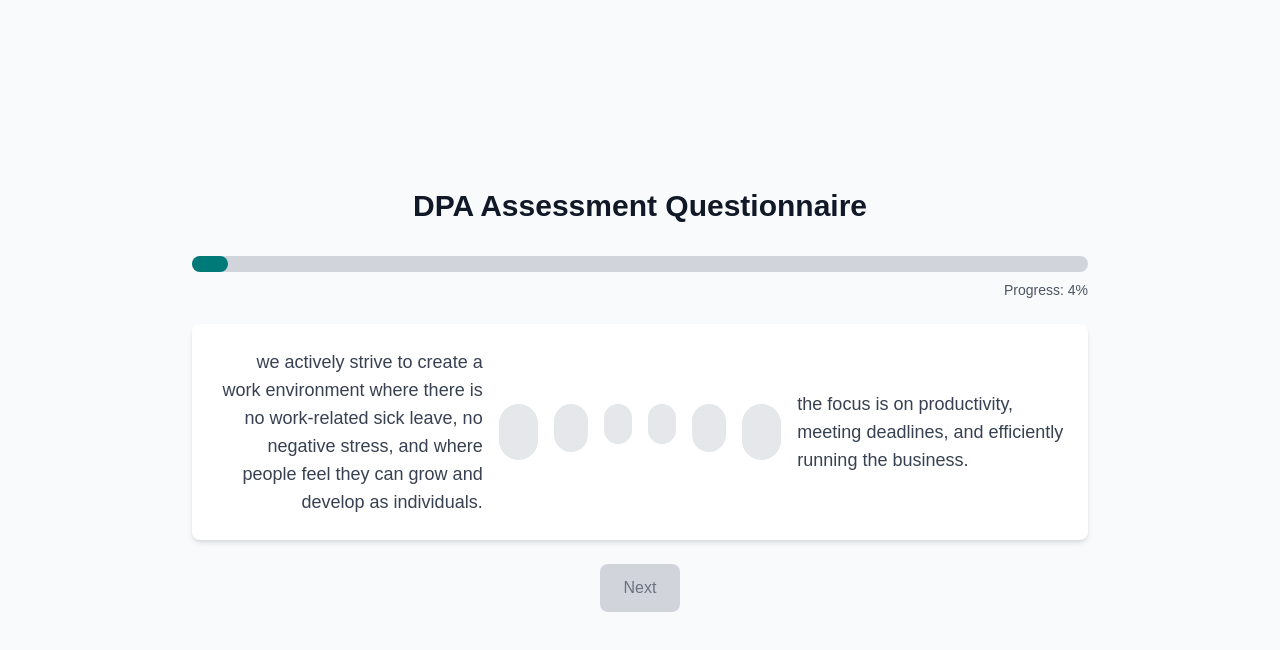
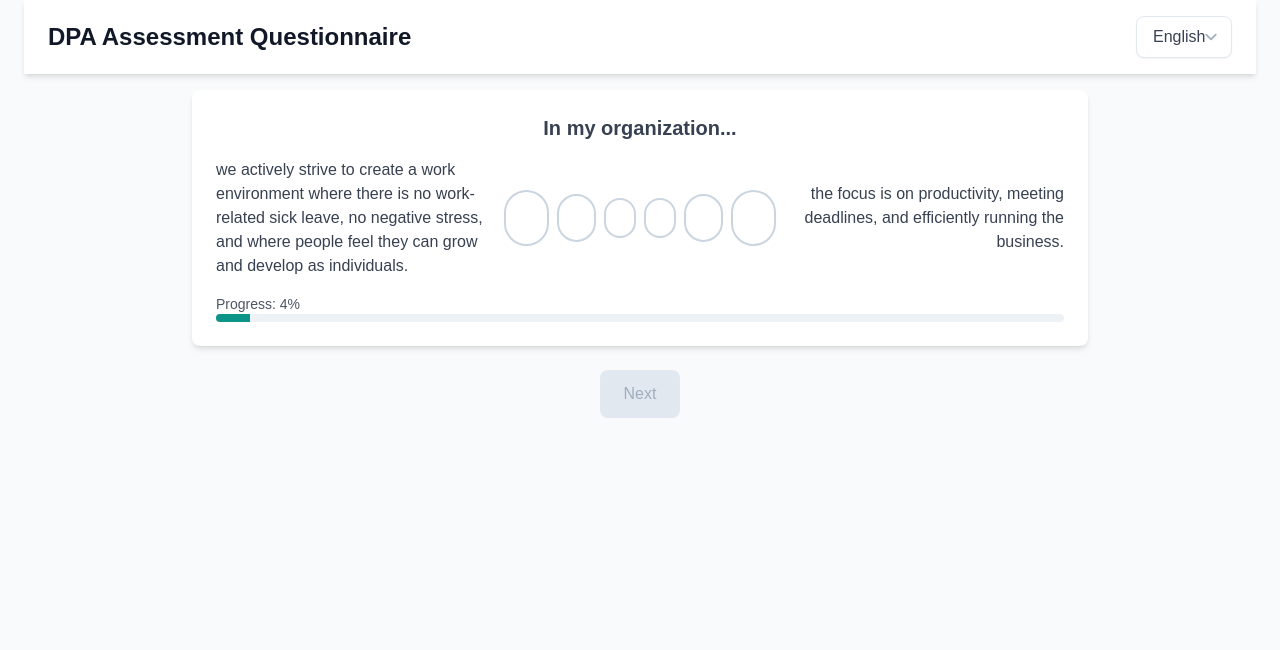
Before and after one commit to sngl-x/talentspotlight, a Next.js app: page /questionnaire in a window 1280 px wide. Both pictures are taken after a click on the button "Start". Shown: the top 650 px of the page. Built offline with nearby package versions, Linux system fonts and the light colour scheme.

Commit message:
Fix build issues in Questionnaire component and add type definitions

```diff
--- a/package.json
+++ b/package.json
@@ -10,6 +10,9 @@
   },
   "dependencies": {
     "@fontsource/montserrat": "^5.1.1",
+    "@tailwindcss/aspect-ratio": "^0.4.2",
+    "@tailwindcss/forms": "^0.5.10",
+    "@tailwindcss/typography": "^0.5.16",
     "bcrypt": "^5.1.1",
     "next": "15.1.4",
     "papaparse": "^5.5.1",
--- a/src/components/Questionnaire.tsx
+++ b/src/components/Questionnaire.tsx
@@ -3,70 +3,27 @@
 import React, { useState, useEffect } from "react";
 import WelcomeScreen from "./WelcomeScreen";
 import { useSearchParams } from "next/navigation";
+import { LocalizedText, QuestionText } from "../types";
 
-// Define types for localizedText and staticText
-interface StaticText {
-  welcomeMessage?: string;
-  startButton?: string;
-  nextButton?: string;
-  submitButton?: string;
-  thankYouMessage?: string;
-  loadingMessage?: string;
-  completionMessage?: string;
-  prefixStatement?: string;
-  progressText?: string;
-}
 
-// Circle sizes
 const circleSizes = ["w-14 h-14", "w-12 h-12", "w-10 h-10", "w-10 h-10", "w-12 h-12", "w-14 h-14"];
-
-// Questions array (IDs and aspects only)
-const questions = [
-  { id: 1, aspect: "Well-being" },
-  { id: 2, aspect: "Psychological Safety" },
-  { id: 3, aspect: "Coherent" },
-  { id: 4, aspect: "Collaboration" },
-  { id: 5, aspect: "Power Distribution" },
-  { id: 6, aspect: "Organizational Structure" },
-  { id: 7, aspect: "Leadership Distribution" },
-  { id: 8, aspect: "Self-leadership" },
-  { id: 9, aspect: "Transparency" },
-  { id: 10, aspect: "Feedback" },
-  { id: 11, aspect: "Degree of Decentralization and Involvement" },
-  { id: 12, aspect: "Balance/Focus" },
-  { id: 13, aspect: "Salary Equilibrium" },
-  { id: 14, aspect: "Profit-sharing" },
-  { id: 15, aspect: "Collaboration Tools" },
-  { id: 16, aspect: "Digital Information Sharing" },
-  { id: 17, aspect: "Talent Acquisition" },
-  { id: 18, aspect: "Competence Development" },
-  { id: 19, aspect: "Work Flexibility" },
-  { id: 20, aspect: "Measurement of Work" },
-  { id: 21, aspect: "Social Engagement" },
-  { id: 22, aspect: "Sustainability" },
-  { id: 23, aspect: "Ethical Business Aspects" },
-];
-
-const totalQuestions = questions.length + 2; // Include multi-choice questions (q24, q25)
+const totalQuestions = 25;
 
 const Questionnaire: React.FC = () => {
   const [currentQuestionIndex, setCurrentQuestionIndex] = useState(-1);
   const [responses, setResponses] = useState<Record<string, number | number[]>>({});
-  const [selectedCircle, setSelectedCircle] = useState<Record<number, number>>({}); // Tracks selected circle
+  const [selectedCircle, setSelectedCircle] = useState<Record<number, number>>({});
+  const [localizedText, setLocalizedText] = useState<LocalizedText | null>(null);
   const [language, setLanguage] = useState("en");
-  const [localizedText, setLocalizedText] = useState<Record<string, Record<string, string | string[]>>>({});
-  const [staticText, setStaticText] = useState<StaticText>({});
-  const [isComplete, setIsComplete] = useState(false);
   const searchParams = useSearchParams();
   const invitationId = searchParams.get("invitation_id");
 
   useEffect(() => {
-    const loadLocalizedText = async (): Promise<void> => {
+    const loadLocalizedText = async () => {
       try {
         const res = await fetch(`/locales/questions-${language}.json`);
-        const data: Record<string, Record<string, string | string[]>> = await res.json();
+        const data: LocalizedText = await res.json();
         setLocalizedText(data);
-        setStaticText(data.staticText || {});
       } catch (error) {
         console.error("Error loading localized text:", error);
       }
@@ -74,73 +31,42 @@ const Questionnaire: React.FC = () => {
     loadLocalizedText();
   }, [language]);
 
+  if (!localizedText) {
+    return (
+      <div className="flex items-center justify-center min-h-screen bg-gray-50">
+        <p className="text-gray-600">Loading...</p>
+      </div>
+    );
+  }
+
+  const staticText = localizedText.staticText;
+
   const handleLanguageChange = (event: React.ChangeEvent<HTMLSelectElement>) => {
     setLanguage(event.target.value);
   };
 
-  const handleMultiChoiceChange = (id: string, option: number) => {
-    setResponses((prev) => {
-      const selected = Array.isArray(prev[id]) ? (prev[id] as number[]) : [];
-      if (selected.includes(option)) {
-        return { ...prev, [id]: selected.filter((o) => o !== option) };
-      }
-      if (selected.length < 3) {
-        return { ...prev, [id]: [...selected, option] };
-      }
-      return prev; // Prevent adding more than 3 options
-    });
-  };
-
   const handleResponseChange = (questionId: number, circleIndex: number) => {
-  const valueMapping: Record<number, number> = {
-    1: 5,
-    2: 4,
-    3: 3.5,
-    4: 3.5,
-    5: 2,
-    6: 1,
-  };
-  const mappedValue = valueMapping[circleIndex as keyof typeof valueMapping];
-
-  // Update selected circle and corresponding response value
+    const valueMapping: Record<number, number> = { 1: 5, 2: 4, 3: 3.5, 4: 3.5, 5: 2, 6: 1 };
     setSelectedCircle((prev) => ({ ...prev, [questionId]: circleIndex }));
-  setResponses((prev) => ({ ...prev, [questionId]: mappedValue }));
+    setResponses((prev) => ({ ...prev, [questionId]: valueMapping[circleIndex] }));
   };
 
   const handleNext = async () => {
     try {
-      const isMultiChoice = currentQuestionIndex >= questions.length;
-      const multiIndex = currentQuestionIndex - questions.length;
-
-      if (isMultiChoice) {
-        const currentMultiQuestionId = `q${24 + multiIndex}`;
-        const selectedOptions = responses[currentMultiQuestionId] || [];
+      const currentQuestionId = currentQuestionIndex + 1;
+      const responseValue = responses[currentQuestionId];
       await fetch("/api/responses", {
         method: "POST",
         headers: { "Content-Type": "application/json" },
         body: JSON.stringify({
           invitationId,
-            [currentMultiQuestionId]: selectedOptions,
-          }),
-        });
-      } else {
-        const currentQuestion = questions[currentQuestionIndex];
-        const responseValue = responses[currentQuestion.id];
-        await fetch("/api/responses", {
-          method: "POST",
-          headers: { "Content-Type": "application/json" },
-          body: JSON.stringify({
-            invitationId,
-            questionId: currentQuestion.id,
+          questionId: currentQuestionId,
           responseValue,
         }),
       });
-      }
 
       if (currentQuestionIndex < totalQuestions - 1) {
         setCurrentQuestionIndex(currentQuestionIndex + 1);
-      } else {
-        setIsComplete(true);
       }
     } catch (error) {
       console.error("Error submitting response:", error);
@@ -148,16 +74,6 @@ const handleResponseChange = (questionId: number, circleIndex: number) => {
   };
 
   const progressPercentage = Math.round(((currentQuestionIndex + 1) / totalQuestions) * 100);
-
-  if (isComplete) {
-    return (
-      <div className="flex flex-col items-center justify-center min-h-screen p-6 bg-gray-50">
-        <h1 className="text-3xl font-bold text-gray-900 mb-8 text-center">
-          {staticText.completionMessage || "Thank you for participating!"}
-        </h1>
-      </div>
-    );
-  }
 
   if (currentQuestionIndex === -1) {
     return (
@@ -170,107 +86,71 @@ if (currentQuestionIndex === -1) {
     );
   }
 
-  if (currentQuestionIndex >= questions.length) {
-    const multiIndex = currentQuestionIndex - questions.length;
-    const currentMultiQuestionId = `q${24 + multiIndex}`;
-    const currentMultiQuestion = localizedText[currentMultiQuestionId];
-
-    if (!currentMultiQuestion || typeof currentMultiQuestion !== "object") {
-      console.error("Invalid multi-question format");
-      return null;
-    }
+  const currentQuestion = localizedText[currentQuestionIndex + 1] as QuestionText | undefined;
 
   return (
-      <div className="flex flex-col items-center justify-center min-h-screen p-6 bg-gray-50">
-        <h1 className="text-3xl font-bold text-gray-900 mb-4 text-center">{currentMultiQuestion.title}</h1>
-        <p className="text-lg text-gray-700 mb-6 text-center">{currentMultiQuestion.description}</p>
-        <div className="flex flex-col items-center space-y-4">
-          {Array.isArray(currentMultiQuestion.options) &&
-            currentMultiQuestion.options.map((option: string, index: number) => (
-              <button
+    <div className="flex flex-col items-center min-h-screen bg-gray-50 px-6">
+      <header className="bg-white shadow-md w-full py-4 px-6 mb-4 flex justify-between items-center">
+        <h1 className="text-2xl font-bold text-gray-900">DPA Assessment Questionnaire</h1>
+        <select
+          value={language}
+          onChange={handleLanguageChange}
+          className="appearance-none px-4 py-2 text-gray-700 bg-white border border-gray-300 rounded-lg shadow-sm focus:outline-none hover:border-gray-400 focus:ring-2 focus:ring-teal-300 cursor-pointer"
+        >
+          <option value="en">English</option>
+          <option value="es">Español</option>
+          <option value="sv">Svenska</option>
+        </select>
+      </header>
+      <div className="bg-white shadow-md rounded-lg p-6 max-w-4xl w-full">
+        <div className="text-center mb-4">
+          <h2 className="text-xl font-semibold text-gray-700">
+            {staticText.prefixStatement || "In my organization..."}
+          </h2>
+        </div>
+        <div className="grid grid-cols-3 gap-4 items-center">
+          <p className="text-gray-700 text-left">
+            {currentQuestion?.statement || "Left statement not available"}
+          </p>
+          <div className="flex justify-center items-center space-x-2">
+            {circleSizes.map((size, index) => (
+              <div
                 key={index}
-                className={`rounded-lg px-4 py-2 w-full max-w-xs text-gray-700 text-center cursor-pointer border transition-all duration-200 ${
-                  Array.isArray(responses[currentMultiQuestionId]) && responses[currentMultiQuestionId].includes(index + 1)
-                    ? "bg-[#007A78] text-white"
-                    : "bg-gray-200 hover:bg-gray-300"
+                className={`cursor-pointer rounded-full border-2 border-gray-400 ${size} flex justify-center items-center transition-all ${
+                  selectedCircle[currentQuestionIndex + 1] === index + 1
+                    ? "bg-teal-600 border-teal-600"
+                    : "hover:border-teal-600"
                 }`}
-                onClick={() => handleMultiChoiceChange(currentMultiQuestionId, index + 1)}
-              >
-                {option}
-              </button>
+                onClick={() => handleResponseChange(currentQuestionIndex + 1, index + 1)}
+              />
             ))}
+          </div>
+          <p className="text-gray-700 text-right">
+            {currentQuestion?.reverseStatement || "Right statement not available"}
+          </p>
+        </div>
+        <div className="mt-4">
+          <p className="text-gray-600 text-sm">
+            {staticText.progressText || "Progress:"} {progressPercentage}%
+          </p>
+          <div className="h-2 bg-gray-200 rounded-full overflow-hidden">
+            <div
+              className="h-full bg-teal-600"
+              style={{ width: `${progressPercentage}%` }}
+            />
+          </div>
+        </div>
       </div>
       <button
         onClick={handleNext}
         className={`mt-6 px-6 py-3 font-medium rounded-lg transition-all duration-150 ${
-            !responses[currentMultiQuestionId] ||
-            (Array.isArray(responses[currentMultiQuestionId]) &&
-              (responses[currentMultiQuestionId] as number[]).length === 0)
-              ? "bg-gray-300 text-gray-500 cursor-not-allowed"
-              : "bg-[#007A78] text-white hover:bg-[#005F5E]"
+          selectedCircle[currentQuestionIndex + 1]
+            ? "bg-teal-600 text-white hover:bg-teal-700"
+            : "bg-gray-300 text-gray-500 cursor-not-allowed"
         }`}
-          disabled={
-            !responses[currentMultiQuestionId] ||
-            (Array.isArray(responses[currentMultiQuestionId]) &&
-              (responses[currentMultiQuestionId] as number[]).length === 0)
-          }
+        disabled={!selectedCircle[currentQuestionIndex + 1]}
       >
-          {currentQuestionIndex < totalQuestions - 1 ? staticText.nextButton || "Next" : staticText.submitButton || "Submit"}
-        </button>
-      </div>
-    );
-  }
-
-  const currentQuestion = localizedText[currentQuestionIndex + 1] || {};
-
-  return (
-    <div className="flex flex-col items-center justify-center min-h-screen p-6 bg-gray-50">
-      <h1 className="text-3xl font-bold text-gray-900 mb-8 text-center">DPA Assessment Questionnaire</h1>
-
-      {/* Progress Bar */}
-      <div className="w-full max-w-4xl mb-6">
-        <div className="h-4 bg-gray-300 rounded-full">
-          <div
-            className="h-4 bg-[#007A78] rounded-full transition-all duration-200"
-            style={{ width: `${progressPercentage}%` }}
-          ></div>
-        </div>
-        <p className="text-sm text-gray-600 mt-2 text-right">
-          {staticText.progressText || "Progress:"} {progressPercentage}%
-        </p>
-      </div>
-
-      {/* Question Content */}
-      <div className="flex items-center justify-between w-full max-w-4xl p-6 bg-white rounded-lg shadow-md">
-        <span className="text-lg font-medium text-gray-700 w-1/3 text-right pr-4">{currentQuestion.statement}</span>
-        <div className="flex justify-center space-x-4 w-1/3">
-          {circleSizes.map((size, i) => (
-            <button
-              key={i}
-              className={`rounded-full ${size} ${
-                selectedCircle[questions[currentQuestionIndex]?.id] === i + 1
-                  ? "bg-[#007A78] text-white"
-                  : "bg-gray-200"
-              }`}
-              onClick={() => handleResponseChange(questions[currentQuestionIndex]?.id, i + 1)}
-            />
-          ))}
-        </div>
-        <span className="text-lg font-medium text-gray-700 w-1/3 text-left pl-4">{currentQuestion.reverseStatement}</span>
-      </div>
-
-      <button
-        onClick={handleNext}
-        className={`mt-6 px-6 py-3 font-medium rounded-lg transition-all duration-150 ${
-          !responses[questions[currentQuestionIndex]?.id]
-            ? "bg-gray-300 text-gray-500 cursor-not-allowed"
-            : "bg-[#007A78] text-white hover:bg-[#005F5E]"
-        }`}
-        disabled={!responses[questions[currentQuestionIndex]?.id]}
-      >
-        {currentQuestionIndex < totalQuestions - 1
-          ? staticText.nextButton || "Next"
-          : staticText.submitButton || "Submit"}
+        {staticText.nextButton || "Next"}
       </button>
     </div>
   );
--- a/src/components/WelcomeScreen.tsx
+++ b/src/components/WelcomeScreen.tsx
@@ -1,14 +1,11 @@
 "use client";
 
 import React from "react";
+import { StaticText } from "../types";
 
 interface WelcomeScreenProps {
   onStart: () => void;
-  staticText: {
-    welcomeMessage?: string;
-    instructions?: string; // Add instructions to staticText
-    startButton?: string;
-  };
+  staticText: StaticText;
   language: string;
   onLanguageChange: (event: React.ChangeEvent<HTMLSelectElement>) => void;
 }
@@ -20,21 +17,19 @@ const WelcomeScreen: React.FC<WelcomeScreenProps> = ({
   onLanguageChange,
 }) => {
   return (
-    <div className="flex flex-col items-center justify-center min-h-screen p-6 bg-gray-50">
+    <div className="flex flex-col items-center justify-center min-h-screen bg-gray-50 px-6">
       <h1 className="text-3xl font-bold text-gray-900 mb-8 text-center">
         {staticText.welcomeMessage || "Welcome to the DPA Assessment Questionnaire"}
       </h1>
-      <div className="max-w-3xl w-full mb-6 text-center"> {/* Instruction container */}
-        <p className="text-lg text-gray-700">
-          {staticText.instructions ||
-            "The survey consists of 26 different questions. Please answer honestly and thoughtfully based on your experience. Click 'Start' to begin."}
-        </p>
-      </div>
-      <div className="relative mb-6">
+      <div className="flex items-center mb-8">
+        <label htmlFor="language" className="mr-2 text-gray-700 font-medium">
+          Language:
+        </label>
         <select
+          id="language"
           value={language}
           onChange={onLanguageChange}
-          className="appearance-none px-4 py-3 w-full max-w-xs text-gray-700 bg-white border border-gray-300 rounded-lg shadow-md focus:outline-none hover:border-gray-400 focus:ring-2 focus:ring-gray-300 cursor-pointer"
+          className="appearance-none px-4 py-2 text-gray-700 bg-white border border-gray-300 rounded-lg shadow-sm focus:outline-none hover:border-gray-400 focus:ring-2 focus:ring-teal-300 cursor-pointer"
         >
           <option value="en">English</option>
           <option value="es">Español</option>
@@ -43,7 +38,7 @@ const WelcomeScreen: React.FC<WelcomeScreenProps> = ({
       </div>
       <button
         onClick={onStart}
-        className="px-6 py-3 font-medium text-white bg-[#007A78] rounded-lg hover:bg-[#005F5E] transition-all duration-150"
+        className="px-6 py-3 bg-teal-600 text-white font-medium rounded-lg hover:bg-teal-700 shadow-md transition-all duration-150"
       >
         {staticText.startButton || "Start"}
       </button>
--- /dev/null
+++ b/src/types.ts
@@ -0,0 +1,28 @@
+// src/types.ts
+export interface StaticText {
+  welcomeMessage?: string;
+  startButton?: string;
+  nextButton?: string;
+  submitButton?: string;
+  thankYouMessage?: string;
+  loadingMessage?: string;
+  completionMessage?: string;
+  prefixStatement?: string;
+  progressText?: string;
+}
+
+export interface QuestionText {
+  statement?: string;
+  reverseStatement?: string;
+}
+
+export interface MultiChoiceQuestion {
+  title: string;
+  description: string;
+  options: string[];
+}
+
+export interface LocalizedText {
+  staticText: StaticText;
+  [key: string]: QuestionText | MultiChoiceQuestion | StaticText;
+}
--- a/tailwind.config.ts
+++ b/tailwind.config.ts
@@ -3,10 +3,40 @@ module.exports = {
   content: ['./src/**/*.{js,ts,jsx,tsx}'],
   theme: {
     extend: {
+      colors: {
+        primary: '#007a78', // Main teal from the logo
+        secondary: '#29AFCA', // Complementary color
+        accent: '#E3FF00', // Optional highlight color
+        background: '#FFFFFF', // Default background color
+        dark: '#1A202C', // Dark mode base
+        gray: {
+          100: '#F7FAFC', // Light gray for backgrounds
+          200: '#EDF2F7',
+          300: '#E2E8F0',
+          400: '#CBD5E0',
+          500: '#A0AEC0', // Medium gray for text
+        },
+      },
       fontFamily: {
-        montserrat: ['Montserrat', 'sans-serif'], // Add Montserrat font here
+        montserrat: ['Montserrat', 'sans-serif'], // Default font
+        quicksand: ['Quicksand', 'sans-serif'], // Optional secondary font
+      },
+      boxShadow: {
+        card: '0 4px 6px rgba(0, 0, 0, 0.1)', // Soft shadow for cards
+        header: '0 2px 4px rgba(0, 0, 0, 0.1)', // Subtle shadow for headers
+      },
+      transitionDuration: {
+        150: '150ms', // Transition timing for hover effects
+        300: '300ms',
+      },
+      transitionTimingFunction: {
+        easeInOut: 'ease-in-out', // Smooth transition for hover effects
       },
     },
   },
-  plugins: [],
+  plugins: [
+    require('@tailwindcss/typography'), // Adds typography styles
+    require('@tailwindcss/forms'), // Enhances form elements
+    require('@tailwindcss/aspect-ratio'), // Adds aspect-ratio utilities
+  ],
 };
```
Also changed, not shown: src/components/LanguageSelector.tsx (+13 -7 lines), 2 other files (tests, documents, lock files or other folders). Lines whose indentation alone changed are shown as unchanged.
